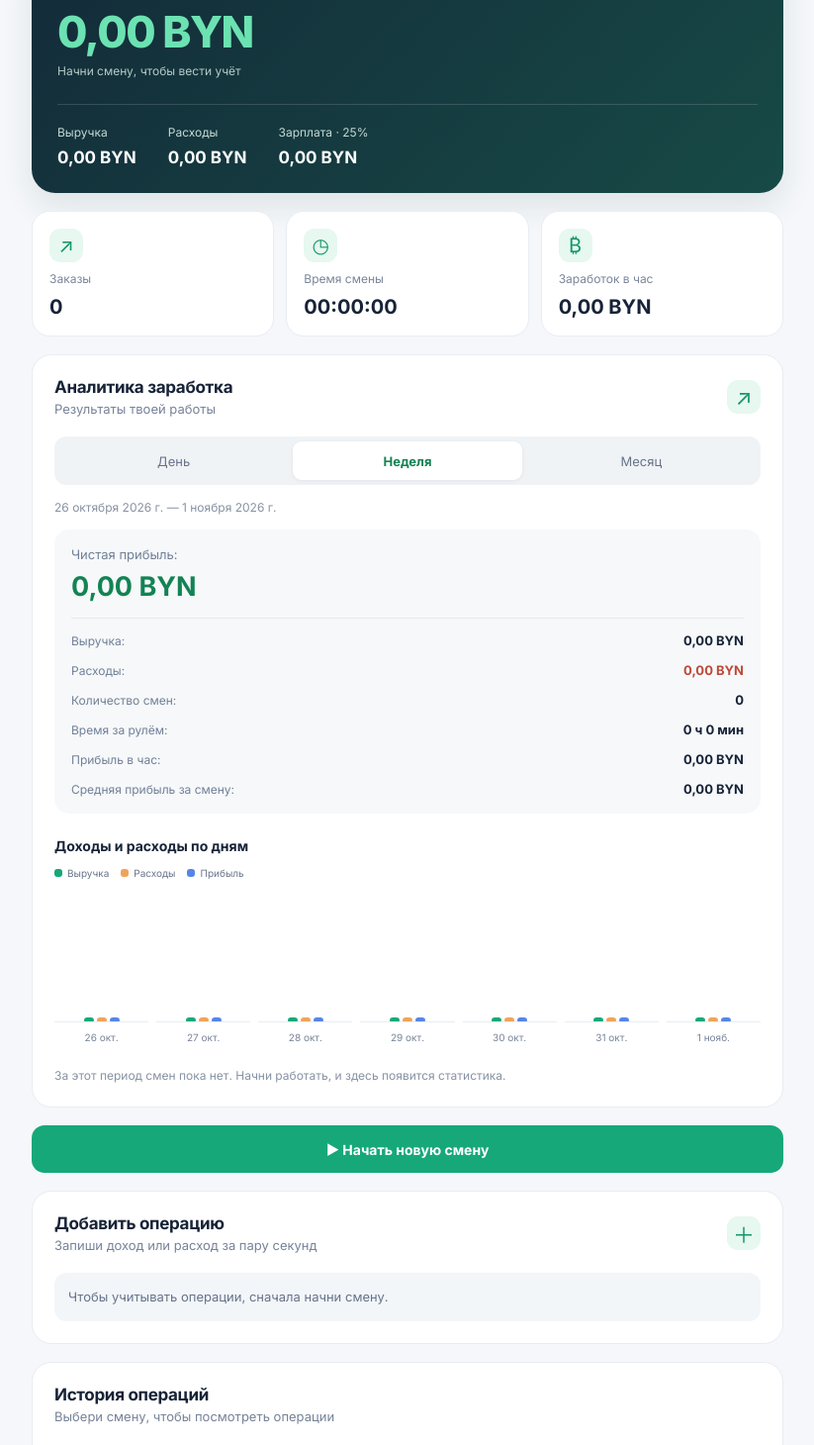
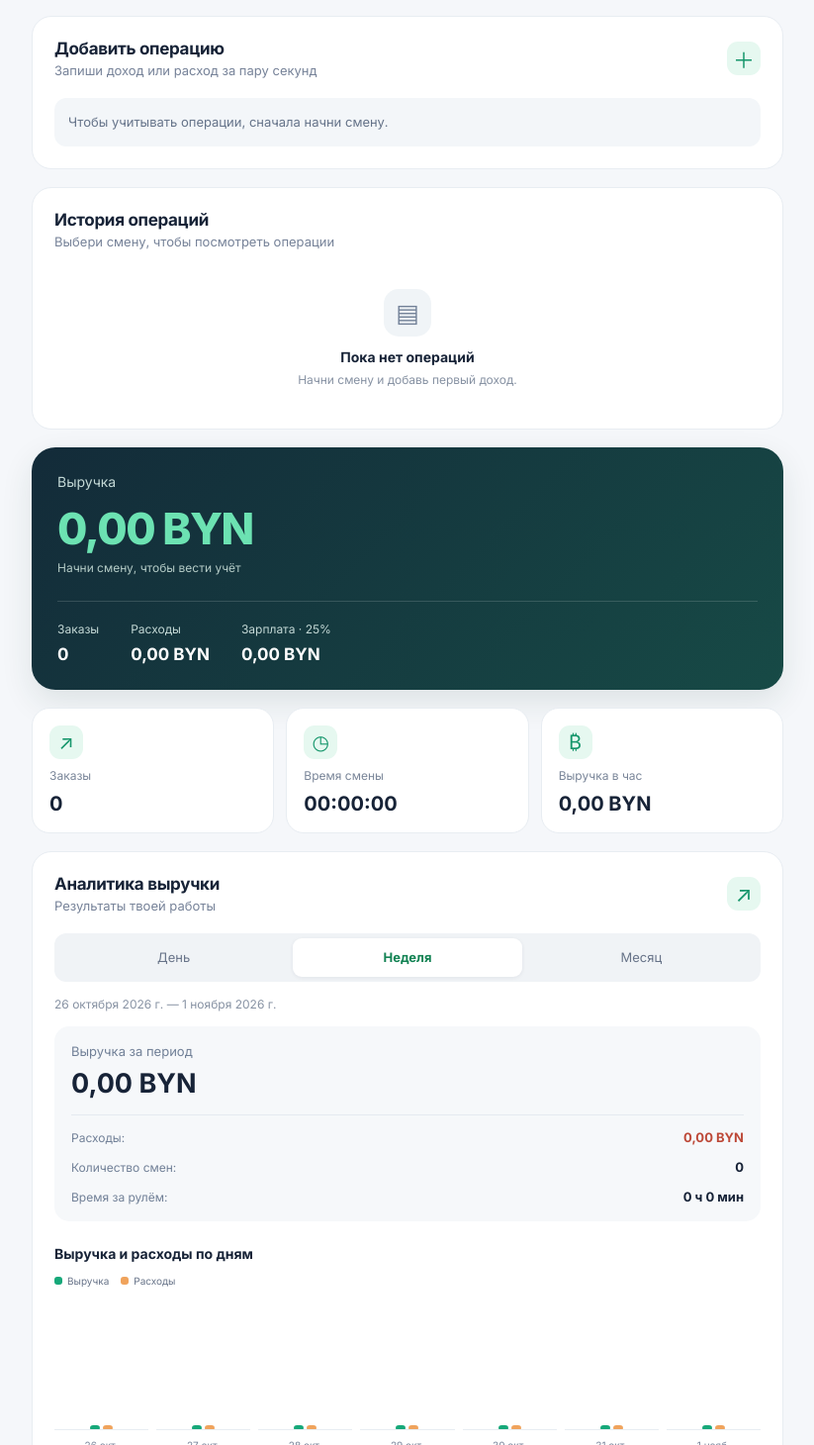
Before and after one commit to VictorKachin/taxi-profit, a React (Vite) app: page / in a window 1280 px wide. Shown: the part 150-1610 px from the top of the page at 99% size, without its empty margins (228-1051 px from the left). Built offline with nearby package versions, Linux system fonts and the light colour scheme.

Commit message:
fix: changes interface blocks

```diff
--- a/src/App.tsx
+++ b/src/App.tsx
@@ -141,7 +141,6 @@ function App() {
     .filter(operation => operation.type === 'expense')
     .reduce((sum, operation) => sum + operation.amount, 0)
 
-  const profit = income - expenses
   // Зарплата считается от общей выручки до вычета расходов.
   const salary = income * 0.25
 
@@ -204,8 +203,6 @@ function App() {
     .filter(operation => operation.type === 'expense')
     .reduce((sum, operation) => sum + operation.amount, 0)
 
-  const analyticsProfit = analyticsIncome - analyticsExpenses
-
   // Считаем только то время смен, которое попало в выбранный период.
   const analyticsSeconds = analyticsShifts.reduce((total, shift) => {
     const shiftEnd = shift.endedAt ?? now
@@ -215,10 +212,6 @@ function App() {
   }, 0)
 
   const analyticsHours = analyticsSeconds / 3600
-
-  const averageProfit = analyticsShifts.length > 0 ? analyticsProfit / analyticsShifts.length : 0
-
-  const analyticsHourlyProfit = analyticsHours > 0 ? analyticsProfit / analyticsHours : 0
 
   function dateKey(date: Date) {
     const year = date.getFullYear()
@@ -247,7 +240,6 @@ function App() {
       })
     )
 
-
     const dayIncome = dayOperations
       .filter(operation => operation.type === 'income')
       .reduce((sum, operation) => sum + operation.amount, 0)
@@ -263,14 +255,13 @@ function App() {
         month: 'short'
       }),
       income: dayIncome,
-      expenses: dayExpenses,
-      profit: dayIncome - dayExpenses
+      expenses: dayExpenses
     }
   })
 
   const chartMax = Math.max(
     1,
-    ...chartData.flatMap(day => [day.income, day.expenses, Math.abs(day.profit)])
+    ...chartData.flatMap(day => [day.income, day.expenses])
   )
 
   function startShift() {
@@ -362,203 +353,6 @@ function App() {
         </span>
       </header>
 
-      <section className='hero-card'>
-        <div className='hero-label'>
-          {displayedShift ? 'Чистый заработок за смену' : 'Чистый заработок'}
-        </div>
-
-        <div className='hero-profit'>{formatMoney(profit)}</div>
-
-        <p className='hero-caption'>
-          {displayedShift ? formatDate(displayedShift.startedAt) : 'Начни смену, чтобы вести учёт'}
-        </p>
-
-        <div className='hero-stats'>
-          <div>
-            <span>Выручка</span>
-            <strong>{formatMoney(income)}</strong>
-          </div>
-          <div>
-            <span>Расходы</span>
-            <strong>{formatMoney(expenses)}</strong>
-          </div>
-          <div>
-            <span>Зарплата · 25%</span>
-            <strong>{formatMoney(salary)}</strong>
-          </div>
-        </div>
-      </section>
-
-      <section className='metrics'>
-        <article className='metric-card'>
-          <span className='metric-icon'>↗</span>
-          <span className='metric-label'>Заказы</span>
-          <strong>{orderCount}</strong>
-        </article>
-
-        <article className='metric-card'>
-          <span className='metric-icon'>◷</span>
-          <span className='metric-label'>Время смены</span>
-          <strong>
-            {String(hours).padStart(2, '0')}:{String(minutes).padStart(2, '0')}:
-            {String(seconds).padStart(2, '0')}
-          </strong>
-        </article>
-
-        <article className='metric-card'>
-          <span className='metric-icon'>₿</span>
-          <span className='metric-label'>Заработок в час</span>
-          <strong>
-            {elapsedSeconds > 0 ? formatMoney(profit / (elapsedSeconds / 3600)) : formatMoney(0)}
-          </strong>
-        </article>
-      </section>
-
-      {/* Секция аналитики - начало */}
-
-      <section className='panel analytics-panel'>
-        <div className='section-heading'>
-          <div>
-            <h2>Аналитика заработка</h2>
-            <p>Результаты твоей работы</p>
-          </div>
-          <span className='section-symbol'>↗</span>
-        </div>
-
-        <div className='analytics-tabs'>
-          <button
-            className={analyticsPeriod === 'day' ? 'selected' : ''}
-            onClick={() => setAnalyticsPeriod('day')}
-          >
-            День
-          </button>
-          <button
-            className={analyticsPeriod === 'week' ? 'selected' : ''}
-            onClick={() => setAnalyticsPeriod('week')}
-          >
-            Неделя
-          </button>
-          <button
-            className={analyticsPeriod === 'month' ? 'selected' : ''}
-            onClick={() => setAnalyticsPeriod('month')}
-          >
-            Месяц
-          </button>
-        </div>
-
-        <p className='analytics-date'>
-          {periodStart.toLocaleDateString('ru-RU', {
-            day: 'numeric',
-            month: 'long',
-            year: 'numeric'
-          })}
-          {' — '}
-          {new Date(periodEnd.getTime() - 1).toLocaleDateString('ru-RU', {
-            day: 'numeric',
-            month: 'long',
-            year: 'numeric'
-          })}
-        </p>
-
-        <div className='analytics-summary'>
-          <div className='analytics-main-stat'>
-            <span>Чистая прибыль: </span>
-            <strong className={analyticsProfit >= 0 ? 'positive-text' : 'negative-text'}>
-              {formatMoney(analyticsProfit)}
-            </strong>
-          </div>
-
-          <div className='analytics-stat-row'>
-            <span>Выручка: </span>
-            <strong>{formatMoney(analyticsIncome)}</strong>
-          </div>
-
-          <div className='analytics-stat-row'>
-            <span>Расходы: </span>
-            <strong className='negative-text'>{formatMoney(analyticsExpenses)}</strong>
-          </div>
-
-          <div className='analytics-stat-row'>
-            <span>Количество смен: </span>
-            <strong>{analyticsShifts.length}</strong>
-          </div>
-
-          <div className='analytics-stat-row'>
-            <span>Время за рулём: </span>
-            <strong>
-              {Math.floor(analyticsHours)} ч {Math.floor((analyticsSeconds % 3600) / 60)} мин
-            </strong>
-          </div>
-
-          <div className='analytics-stat-row'>
-            <span>Прибыль в час: </span>
-            <strong>{formatMoney(analyticsHourlyProfit)}</strong>
-          </div>
-
-          <div className='analytics-stat-row'>
-            <span>Средняя прибыль за смену: </span>
-            <strong>{formatMoney(averageProfit)}</strong>
-          </div>
-        </div>
-
-        <h3 className='chart-title'>Доходы и расходы по дням</h3>
-
-        <div className='chart-legend'>
-          <span>
-            <i className='legend-income' /> Выручка
-          </span>
-          <span>
-            <i className='legend-expenses' /> Расходы
-          </span>
-          <span>
-            <i className='legend-profit' /> Прибыль
-          </span>
-        </div>
-
-        <div className='chart-scroll'>
-          <div className={`chart-grid ${analyticsPeriod === 'month' ? 'chart-month' : ''}`}>
-            {chartData.map(day => (
-              <div className='chart-day' key={day.key}>
-                <div className='chart-bars'>
-                  <div
-                    className='chart-bar bar-income'
-                    title={`Выручка: ${formatMoney(day.income)}`}
-                    style={{
-                      height: `${Math.max(3, (day.income / chartMax) * 100)}%`
-                    }}
-                  />
-
-                  <div
-                    className='chart-bar bar-expenses'
-                    title={`Расходы: ${formatMoney(day.expenses)}`}
-                    style={{
-                      height: `${Math.max(3, (day.expenses / chartMax) * 100)}%`
-                    }}
-                  />
-
-                  <div
-                    className={`chart-bar ${day.profit < 0 ? 'bar-negative-profit' : 'bar-profit'}`}
-                    title={`Прибыль: ${formatMoney(day.profit)}`}
-                    style={{
-                      height: `${Math.max(3, (Math.abs(day.profit) / chartMax) * 100)}%`
-                    }}
-                  />
-                </div>
-                <span className='chart-day-label'>{day.label}</span>
-              </div>
-            ))}
-          </div>
-        </div>
-
-        {analyticsShifts.length === 0 && (
-          <p className='analytics-empty'>
-            За этот период смен пока нет. Начни работать, и здесь появится статистика.
-          </p>
-        )}
-      </section>
-
-      {/* Секция аналитики - конец */}
-
       <section className='shift-controls'>
         {!activeShift ? (
           <button className='button button-primary' onClick={startShift}>
@@ -635,7 +429,6 @@ function App() {
         )}
       </section>
 
-
       <section className='panel'>
         <div className='section-heading'>
           <div>
@@ -680,6 +473,177 @@ function App() {
           </div>
         )}
       </section>
+
+      <section className='hero-card'>
+        <div className='hero-label'>
+          {displayedShift ? 'Выручка за смену' : 'Выручка'}
+        </div>
+
+        <div className='hero-profit'>{formatMoney(income)}</div>
+
+        <p className='hero-caption'>
+          {displayedShift ? formatDate(displayedShift.startedAt) : 'Начни смену, чтобы вести учёт'}
+        </p>
+
+        <div className='hero-stats'>
+          <div>
+            <span>Заказы</span>
+            <strong>{orderCount}</strong>
+          </div>
+          <div>
+            <span>Расходы</span>
+            <strong>{formatMoney(expenses)}</strong>
+          </div>
+          <div>
+            <span>Зарплата · 25%</span>
+            <strong>{formatMoney(salary)}</strong>
+          </div>
+        </div>
+      </section>
+
+      <section className='metrics'>
+        <article className='metric-card'>
+          <span className='metric-icon'>↗</span>
+          <span className='metric-label'>Заказы</span>
+          <strong>{orderCount}</strong>
+        </article>
+
+        <article className='metric-card'>
+          <span className='metric-icon'>◷</span>
+          <span className='metric-label'>Время смены</span>
+          <strong>
+            {String(hours).padStart(2, '0')}:{String(minutes).padStart(2, '0')}:
+            {String(seconds).padStart(2, '0')}
+          </strong>
+        </article>
+
+        <article className='metric-card'>
+          <span className='metric-icon'>₿</span>
+          <span className='metric-label'>Выручка в час</span>
+          <strong>
+            {elapsedSeconds > 0 ? formatMoney(income / (elapsedSeconds / 3600)) : formatMoney(0)}
+          </strong>
+        </article>
+      </section>
+
+      {/* Секция аналитики - начало */}
+
+      <section className='panel analytics-panel'>
+        <div className='section-heading'>
+          <div>
+            <h2>Аналитика выручки</h2>
+            <p>Результаты твоей работы</p>
+          </div>
+          <span className='section-symbol'>↗</span>
+        </div>
+
+        <div className='analytics-tabs'>
+          <button
+            className={analyticsPeriod === 'day' ? 'selected' : ''}
+            onClick={() => setAnalyticsPeriod('day')}
+          >
+            День
+          </button>
+          <button
+            className={analyticsPeriod === 'week' ? 'selected' : ''}
+            onClick={() => setAnalyticsPeriod('week')}
+          >
+            Неделя
+          </button>
+          <button
+            className={analyticsPeriod === 'month' ? 'selected' : ''}
+            onClick={() => setAnalyticsPeriod('month')}
+          >
+            Месяц
+          </button>
+        </div>
+
+        <p className='analytics-date'>
+          {periodStart.toLocaleDateString('ru-RU', {
+            day: 'numeric',
+            month: 'long',
+            year: 'numeric'
+          })}
+          {' — '}
+          {new Date(periodEnd.getTime() - 1).toLocaleDateString('ru-RU', {
+            day: 'numeric',
+            month: 'long',
+            year: 'numeric'
+          })}
+        </p>
+
+        <div className='analytics-summary'>
+          <div className='analytics-main-stat'>
+            <span>Выручка за период</span>
+            <strong>{formatMoney(analyticsIncome)}</strong>
+          </div>
+
+          <div className='analytics-stat-row'>
+            <span>Расходы: </span>
+            <strong className='negative-text'>{formatMoney(analyticsExpenses)}</strong>
+          </div>
+
+          <div className='analytics-stat-row'>
+            <span>Количество смен: </span>
+            <strong>{analyticsShifts.length}</strong>
+          </div>
+
+          <div className='analytics-stat-row'>
+            <span>Время за рулём: </span>
+            <strong>
+              {Math.floor(analyticsHours)} ч {Math.floor((analyticsSeconds % 3600) / 60)} мин
+            </strong>
+          </div>
+
+        </div>
+
+        <h3 className='chart-title'>Выручка и расходы по дням</h3>
+
+        <div className='chart-legend'>
+          <span>
+            <i className='legend-income' /> Выручка
+          </span>
+          <span>
+            <i className='legend-expenses' /> Расходы
+          </span>
+        </div>
+
+        <div className='chart-scroll'>
+          <div className={`chart-grid ${analyticsPeriod === 'month' ? 'chart-month' : ''}`}>
+            {chartData.map(day => (
+              <div className='chart-day' key={day.key}>
+                <div className='chart-bars'>
+                  <div
+                    className='chart-bar bar-income'
+                    title={`Выручка: ${formatMoney(day.income)}`}
+                    style={{
+                      height: `${Math.max(3, (day.income / chartMax) * 100)}%`
+                    }}
+                  />
+
+                  <div
+                    className='chart-bar bar-expenses'
+                    title={`Расходы: ${formatMoney(day.expenses)}`}
+                    style={{
+                      height: `${Math.max(3, (day.expenses / chartMax) * 100)}%`
+                    }}
+                  />
+
+                </div>
+                <span className='chart-day-label'>{day.label}</span>
+              </div>
+            ))}
+          </div>
+        </div>
+
+        {analyticsShifts.length === 0 && (
+          <p className='analytics-empty'>
+            За этот период смен пока нет. Начни работать, и здесь появится статистика.
+          </p>
+        )}
+      </section>
+
+      {/* Секция аналитики - конец */}
 
       <section className='panel'>
         <div className='section-heading'>
@@ -747,14 +711,8 @@ function App() {
                       <strong>{formatMoney(shiftExpenses)}</strong>
                     </div>
                     <div>
-                      <span>Прибыль: </span>
-                      <strong
-                        className={
-                          shiftIncome - shiftExpenses >= 0 ? 'positive-text' : 'negative-text'
-                        }
-                      >
-                        {formatMoney(shiftIncome - shiftExpenses)}
-                      </strong>
+                      <span>Зарплата · 25%: </span>
+                      <strong>{formatMoney(shiftIncome * 0.25)}</strong>
                     </div>
                   </div>
 
```
Also changed, not shown: src/App.css (+4 -13 lines).
